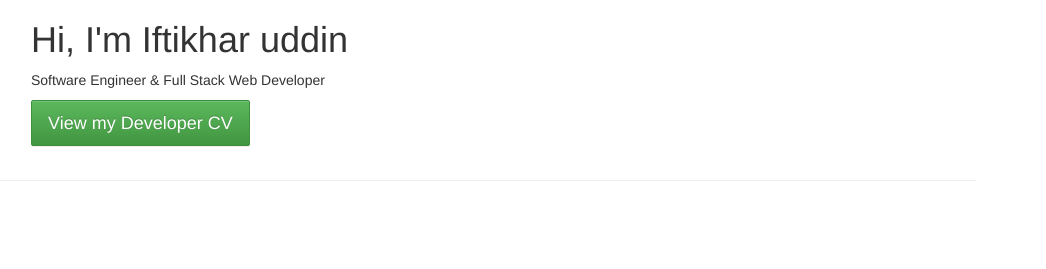
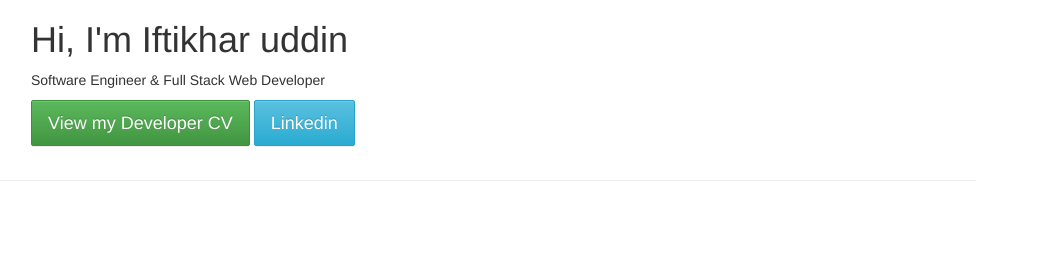
Before and after one commit to iftikharuddin/iftikharuddin.github.io, a plain HTML site: page index.html in a window 1280 px wide. Shown: the top 269 px of the page, 234-1280 px from the left. Drawn offline with nearby package versions, Linux system fonts and the light colour scheme.

Commit message:
Linkedin link added

```diff
--- a/index.html
+++ b/index.html
@@ -32,6 +32,7 @@
 					<h1>Hi, I'm Iftikhar uddin</h1> <span>Software Engineer & Full Stack Web Developer</span>
 					<div class="cv-button">
 						<a class="btn btn-success btn-lg" href="http://stackoverflow.com/cv/iftikharuddin">View my Developer CV</a>
+						<a class="btn btn-info btn-lg" href="https://www.linkedin.com/in/iftikhar-uddin-0b18bb60/">Linkedin</a>
 					</div>
 				</div>
 			</div>
```
